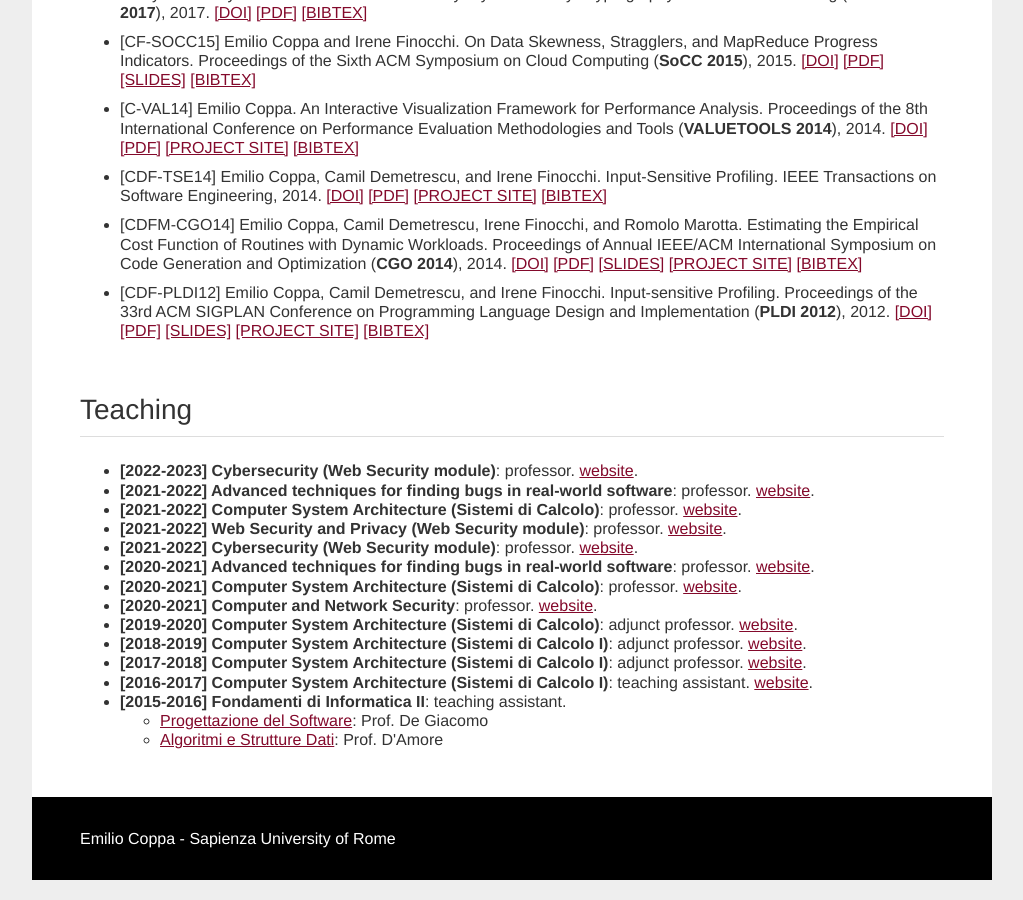
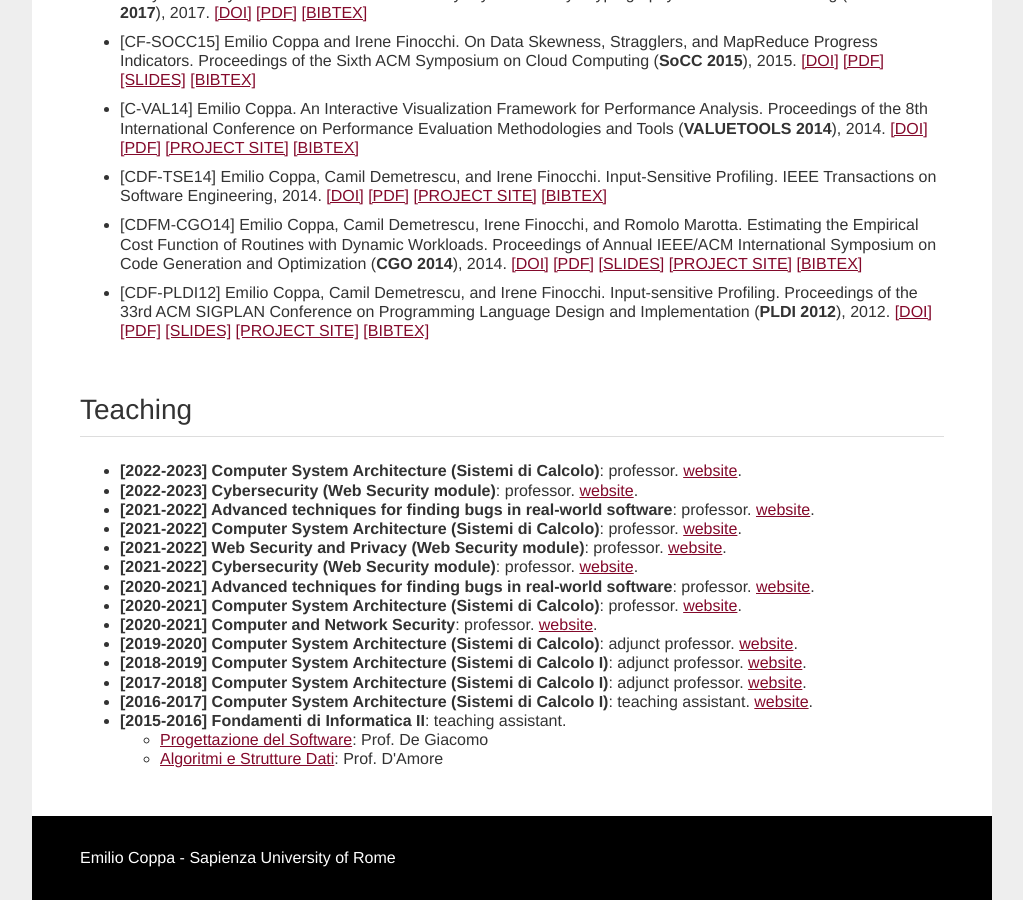
Before and after one commit to ecoppa/ecoppa.github.io, a Jekyll site: the page built from index.html, in a window 1280 px wide and 900 px high, scrolled down 4116 px. Shown: the whole window, without its empty margins (128-1151 px from the left). Built offline with Jekyll 4.4.1, drawn with Linux system fonts in a browser that asks for light colours.

Commit message:
Update index.html

```diff
--- a/index.html
+++ b/index.html
@@ -390,6 +390,8 @@ title: Emilio Coppa - Academic Page - Sapienza University of Rome
 				<hr>
 
 				<ul>
+					<li><b>[2022-2023] Computer System Architecture (Sistemi di Calcolo)</b>: professor. <a
+							href="https://season-lab.github.io/SC/">website</a>.</li>
 					<li><b>[2022-2023] Cybersecurity (Web Security module)</b>: professor. <a
 							href="https://sites.google.com/diag.uniroma1.it/cybersecurity/">website</a>.</li>
 					<li><b>[2021-2022] Advanced techniques for finding bugs in real-world software</b>: professor. <a
```
